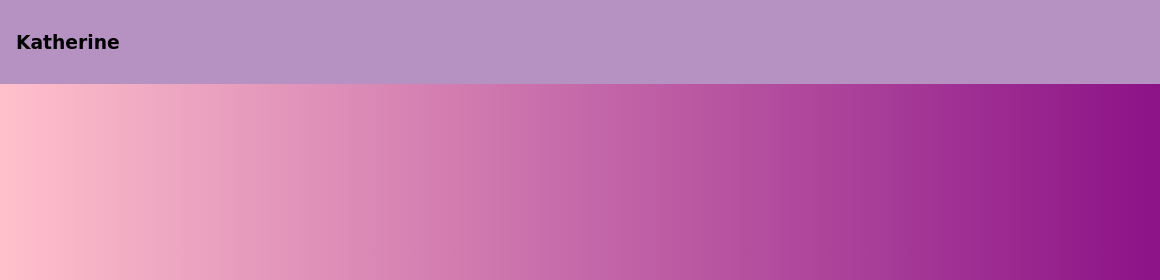
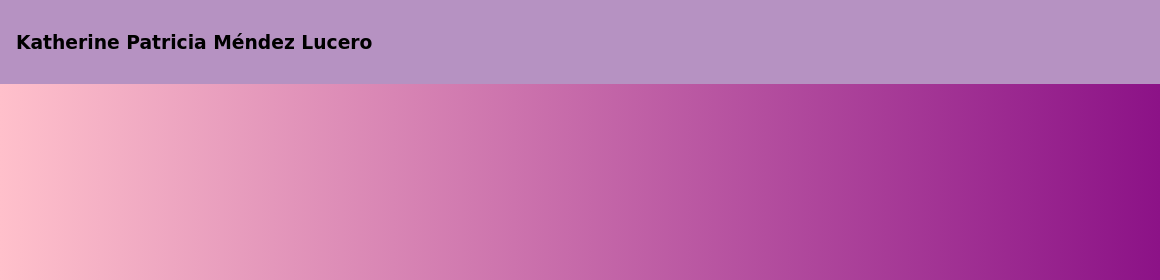
Before and after one commit to KatherineLucero/personal_website, a plain HTML site: page index.html in a window 1280 px wide. Shown: the top 280 px of the page, 0-1160 px from the left. Drawn offline with Linux system fonts and the light colour scheme; a web font is replaced by a local one.

Commit message:
add name complete

```diff
--- a/index.html
+++ b/index.html
@@ -12,7 +12,7 @@
 
 
     <nav class="navbar">
-        <h3 class="navbar-title"> Katherine</h3>
+        <h3 class="navbar-title"> Katherine Patricia Méndez Lucero</h3>
         <div class="navbar-icons">
             <img src="./img/whatsapp.svg" alt="whatsapp">
             <img src="./img/instagram.svg" alt="instagram">
```
